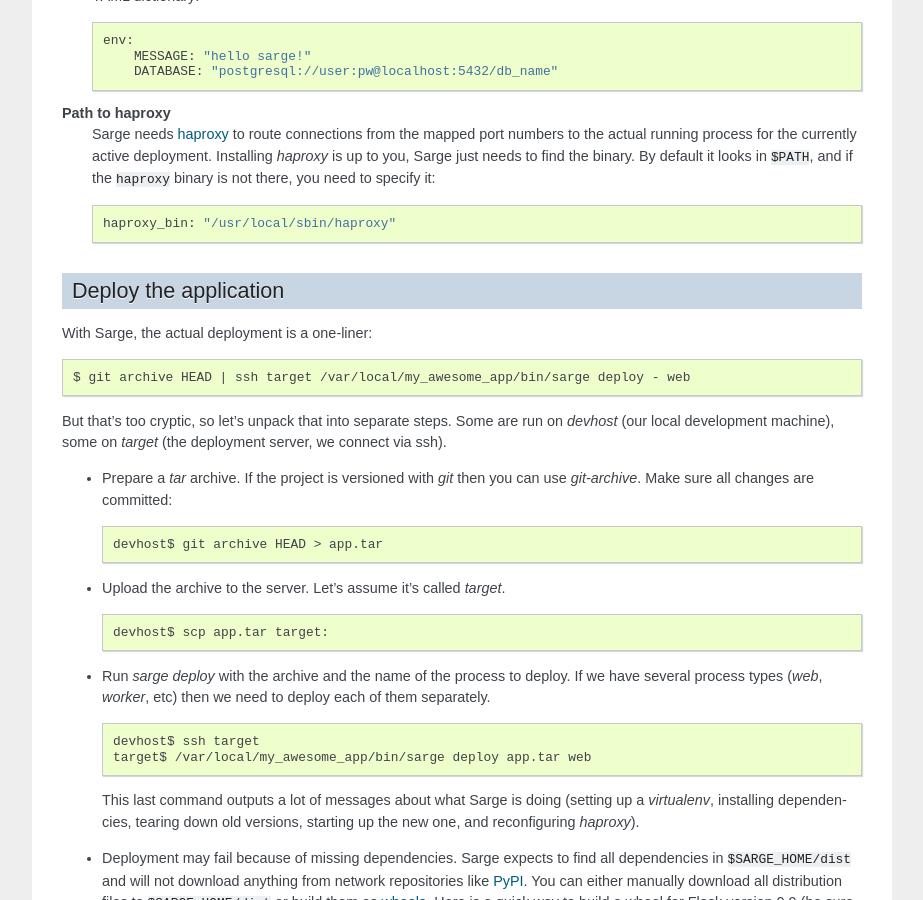
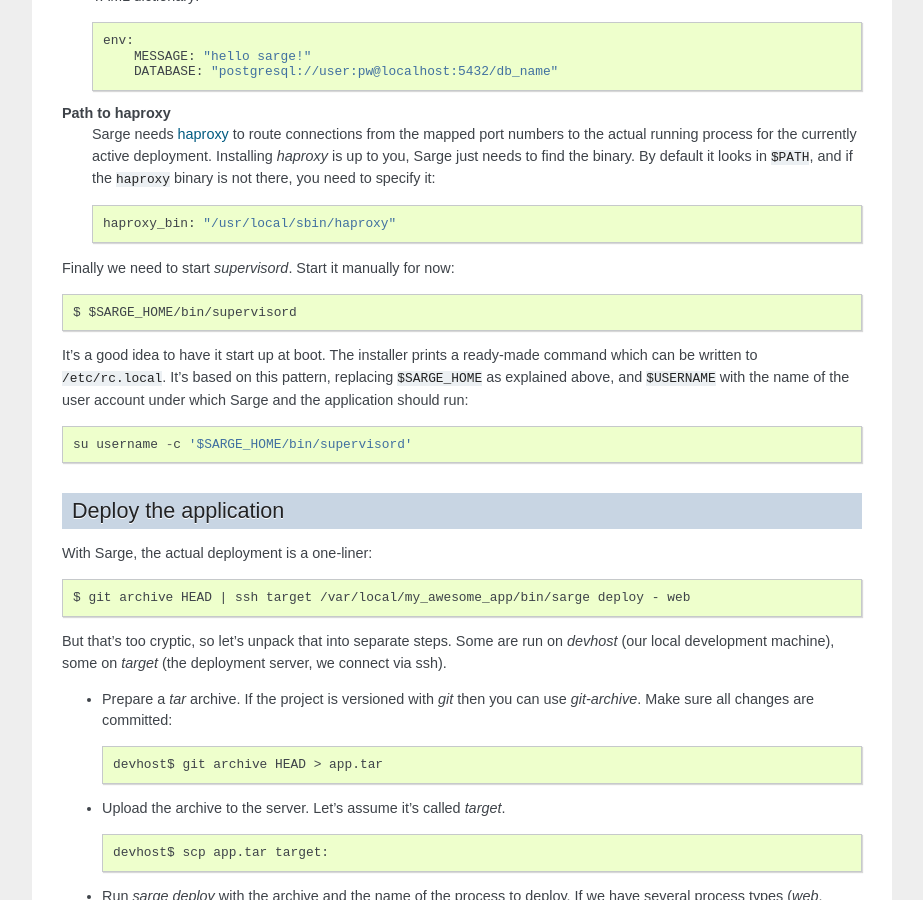
Before and after one commit to mgax/airship, a Sphinx documentation site: the page built from docs/quickstart.rst, in a window 1280 px wide and 900 px high, scrolled down 2489 px. Shown: the whole window, without its empty margins (198-1121 px from the left). Built offline with Sphinx 7.4.7, drawn with Linux system fonts in a browser that asks for light colours.

Commit message:
start supervisord

```diff
--- a/docs/quickstart.rst
+++ b/docs/quickstart.rst
@@ -188,6 +188,18 @@
 
 .. _haproxy: http://haproxy.1wt.eu/
 
+Finally we need to start `supervisord`. Start it manually for now::
+
+    $ $SARGE_HOME/bin/supervisord
+
+It's a good idea to have it start up at boot. The installer prints a
+ready-made command which can be written to ``/etc/rc.local``. It's based
+on this pattern, replacing ``$SARGE_HOME`` as explained above, and
+``$USERNAME`` with the name of the user account under which Sarge and
+the application should run::
+
+    su username -c '$SARGE_HOME/bin/supervisord'
+
 
 Deploy the application
 ----------------------
```
